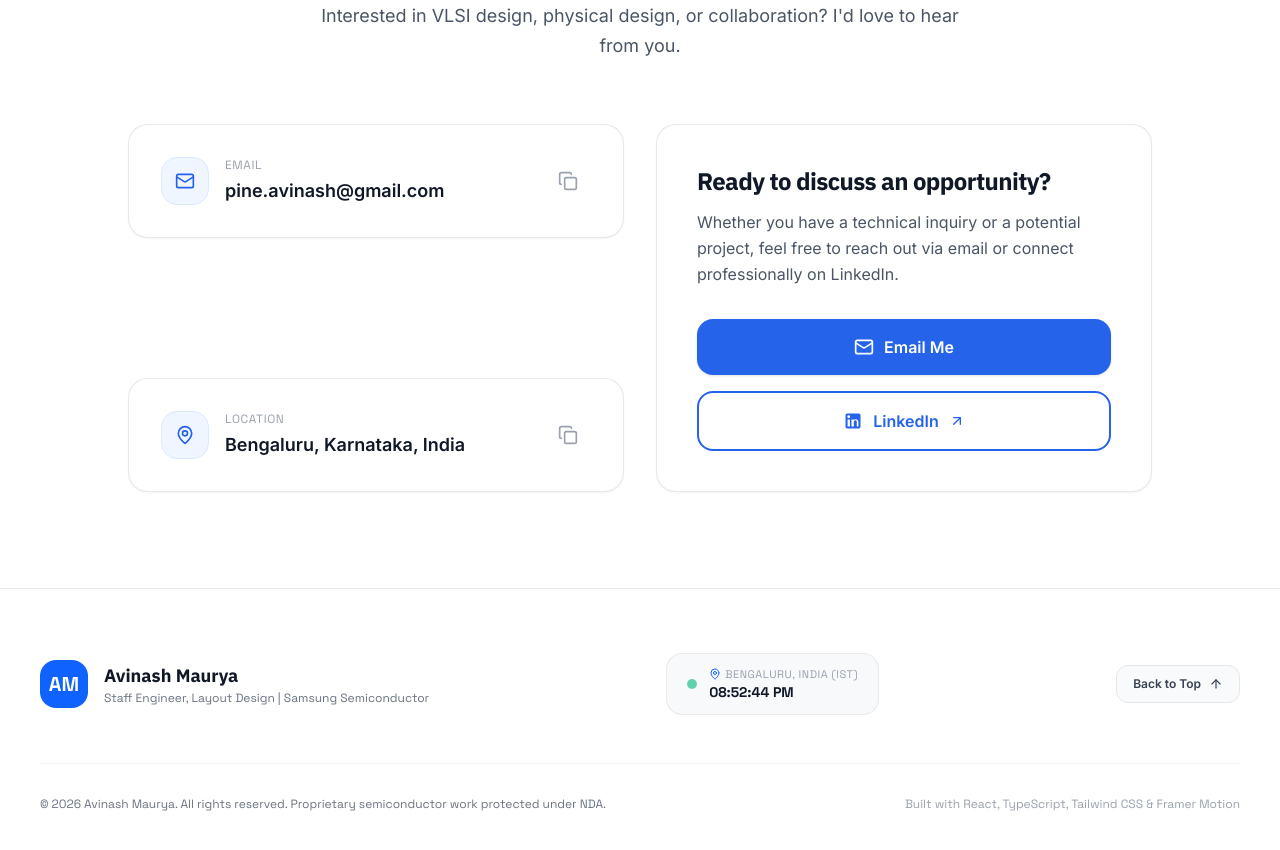
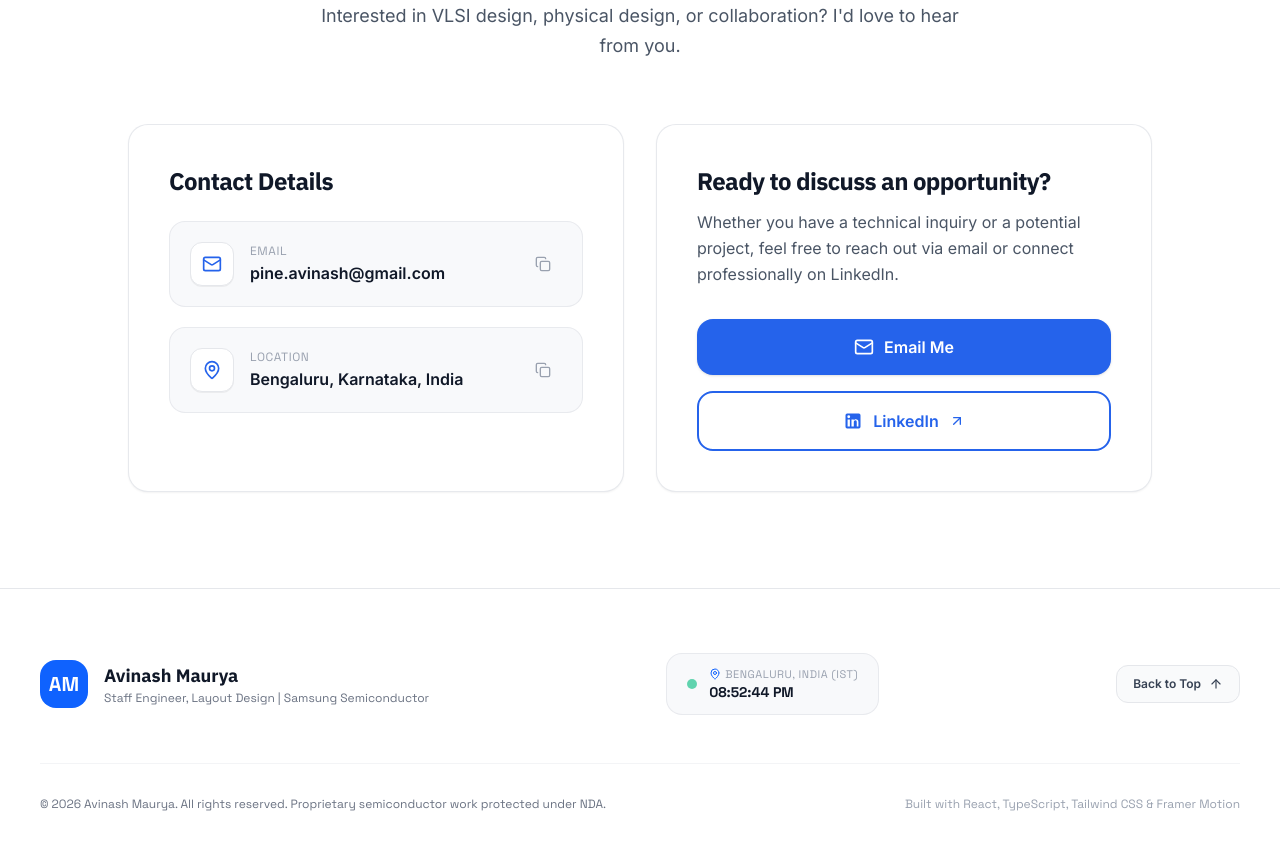
Before and after one commit to atendra11maurya/chia_and_wifi, a React (Vite) app: page / in a window 1280 px wide. Shown: the part 4780-5630 px from the top of the page. Built offline with nearby package versions, Linux system fonts and the light colour scheme.

Commit message:
Wrap contact details in left column inside a unified card box

```diff
--- a/src/components/Contact.tsx
+++ b/src/components/Contact.tsx
@@ -50,25 +50,31 @@ export const Contact: React.FC = () => {
         {/* Two-Column Layout */}
         <div className="grid grid-cols-1 lg:grid-cols-2 gap-8 items-stretch max-w-5xl mx-auto">
 
-          {/* Left Column: Contact Information Cards */}
-          <div className="flex flex-col gap-6 justify-between">
-            {/* Card 1: Email */}
+          {/* Left Column: Contact Information Outer Box */}
           <motion.div
             initial={{ opacity: 0, y: 16 }}
             whileInView={{ opacity: 1, y: 0 }}
             viewport={{ once: true }}
             transition={{ duration: 0.4 }}
-              className="bg-white border border-gray-200/90 rounded-[20px] p-6 sm:p-8 shadow-xs hover:shadow-md hover:-translate-y-1 transition-all duration-300 ease-out flex items-center justify-between group"
+            className="bg-white border border-gray-200/90 rounded-[20px] p-6 sm:p-10 shadow-xs hover:shadow-md hover:-translate-y-1 transition-all duration-300 ease-out flex flex-col justify-between gap-6"
           >
+            <div>
+              <h3 className="font-heading text-2xl font-bold text-gray-900 tracking-tight mb-6">
+                Contact Details
+              </h3>
+
+              <div className="flex flex-col gap-5">
+                {/* Row 1: Email */}
+                <div className="p-4 sm:p-5 bg-[#F8F9FB] border border-gray-200/80 rounded-2xl flex items-center justify-between group hover:border-blue-200 transition-colors">
                   <div className="flex items-center gap-4">
-                <div className="w-12 h-12 rounded-2xl bg-blue-50 border border-blue-100 text-[#2563EB] flex items-center justify-center shrink-0 group-hover:bg-[#2563EB] group-hover:text-white transition-colors duration-300">
+                    <div className="w-11 h-11 rounded-xl bg-white border border-gray-200 text-[#2563EB] flex items-center justify-center shrink-0 shadow-2xs group-hover:bg-[#2563EB] group-hover:text-white transition-colors duration-300">
                       <Mail className="w-5 h-5" />
                     </div>
                     <div>
-                  <div className="text-xs font-mono text-gray-400 uppercase tracking-wider mb-1">Email</div>
+                      <div className="text-xs font-mono text-gray-400 uppercase tracking-wider mb-0.5">Email</div>
                       <a
                         href={`mailto:${PERSONAL_INFO.email}`}
-                    className="text-base sm:text-lg font-semibold text-gray-900 hover:text-[#2563EB] transition-colors"
+                        className="text-sm sm:text-base font-semibold text-gray-900 hover:text-[#2563EB] transition-colors"
                       >
                         {PERSONAL_INFO.email}
                       </a>
@@ -78,7 +84,7 @@ export const Contact: React.FC = () => {
                   <button
                     onClick={handleCopyEmail}
                     aria-label="Copy email to clipboard"
-                className="p-3 rounded-xl text-gray-400 hover:text-[#2563EB] hover:bg-blue-50 border border-transparent hover:border-blue-100 transition-all duration-200 focus-visible:outline-none focus-visible:ring-2 focus-visible:ring-[#2563EB] cursor-pointer shrink-0 ml-4"
+                    className="p-2.5 rounded-xl text-gray-400 hover:text-[#2563EB] hover:bg-white border border-transparent hover:border-gray-200 transition-all duration-200 focus-visible:outline-none focus-visible:ring-2 focus-visible:ring-[#2563EB] cursor-pointer shrink-0 ml-2"
                     title="Copy Email"
                   >
                     <motion.div
@@ -88,29 +94,23 @@ export const Contact: React.FC = () => {
                       transition={{ duration: 0.2 }}
                     >
                       {copiedField === 'email' ? (
-                    <Check className="w-5 h-5 text-emerald-600" />
+                        <Check className="w-4 h-4 text-emerald-600" />
                       ) : (
-                    <Copy className="w-5 h-5" />
+                        <Copy className="w-4 h-4" />
                       )}
                     </motion.div>
                   </button>
-            </motion.div>
+                </div>
 
-            {/* Card 2: Location */}
-            <motion.div
-              initial={{ opacity: 0, y: 16 }}
-              whileInView={{ opacity: 1, y: 0 }}
-              viewport={{ once: true }}
-              transition={{ duration: 0.4, delay: 0.1 }}
-              className="bg-white border border-gray-200/90 rounded-[20px] p-6 sm:p-8 shadow-xs hover:shadow-md hover:-translate-y-1 transition-all duration-300 ease-out flex items-center justify-between group"
-            >
+                {/* Row 2: Location */}
+                <div className="p-4 sm:p-5 bg-[#F8F9FB] border border-gray-200/80 rounded-2xl flex items-center justify-between group hover:border-blue-200 transition-colors">
                   <div className="flex items-center gap-4">
-                <div className="w-12 h-12 rounded-2xl bg-blue-50 border border-blue-100 text-[#2563EB] flex items-center justify-center shrink-0 group-hover:bg-[#2563EB] group-hover:text-white transition-colors duration-300">
+                    <div className="w-11 h-11 rounded-xl bg-white border border-gray-200 text-[#2563EB] flex items-center justify-center shrink-0 shadow-2xs group-hover:bg-[#2563EB] group-hover:text-white transition-colors duration-300">
                       <MapPin className="w-5 h-5" />
                     </div>
                     <div>
-                  <div className="text-xs font-mono text-gray-400 uppercase tracking-wider mb-1">Location</div>
-                  <div className="text-base sm:text-lg font-semibold text-gray-900">
+                      <div className="text-xs font-mono text-gray-400 uppercase tracking-wider mb-0.5">Location</div>
+                      <div className="text-sm sm:text-base font-semibold text-gray-900">
                         {PERSONAL_INFO.location}
                       </div>
                     </div>
@@ -119,7 +119,7 @@ export const Contact: React.FC = () => {
                   <button
                     onClick={handleCopyLocation}
                     aria-label="Copy location to clipboard"
-                className="p-3 rounded-xl text-gray-400 hover:text-[#2563EB] hover:bg-blue-50 border border-transparent hover:border-blue-100 transition-all duration-200 focus-visible:outline-none focus-visible:ring-2 focus-visible:ring-[#2563EB] cursor-pointer shrink-0 ml-4"
+                    className="p-2.5 rounded-xl text-gray-400 hover:text-[#2563EB] hover:bg-white border border-transparent hover:border-gray-200 transition-all duration-200 focus-visible:outline-none focus-visible:ring-2 focus-visible:ring-[#2563EB] cursor-pointer shrink-0 ml-2"
                     title="Copy Location"
                   >
                     <motion.div
@@ -129,14 +129,16 @@ export const Contact: React.FC = () => {
                       transition={{ duration: 0.2 }}
                     >
                       {copiedField === 'location' ? (
-                    <Check className="w-5 h-5 text-emerald-600" />
+                        <Check className="w-4 h-4 text-emerald-600" />
                       ) : (
-                    <Copy className="w-5 h-5" />
+                        <Copy className="w-4 h-4" />
                       )}
                     </motion.div>
                   </button>
+                </div>
+              </div>
+            </div>
           </motion.div>
-          </div>
 
           {/* Right Column: Action Card */}
           <motion.div
```
Lines whose indentation alone changed are shown as unchanged.
